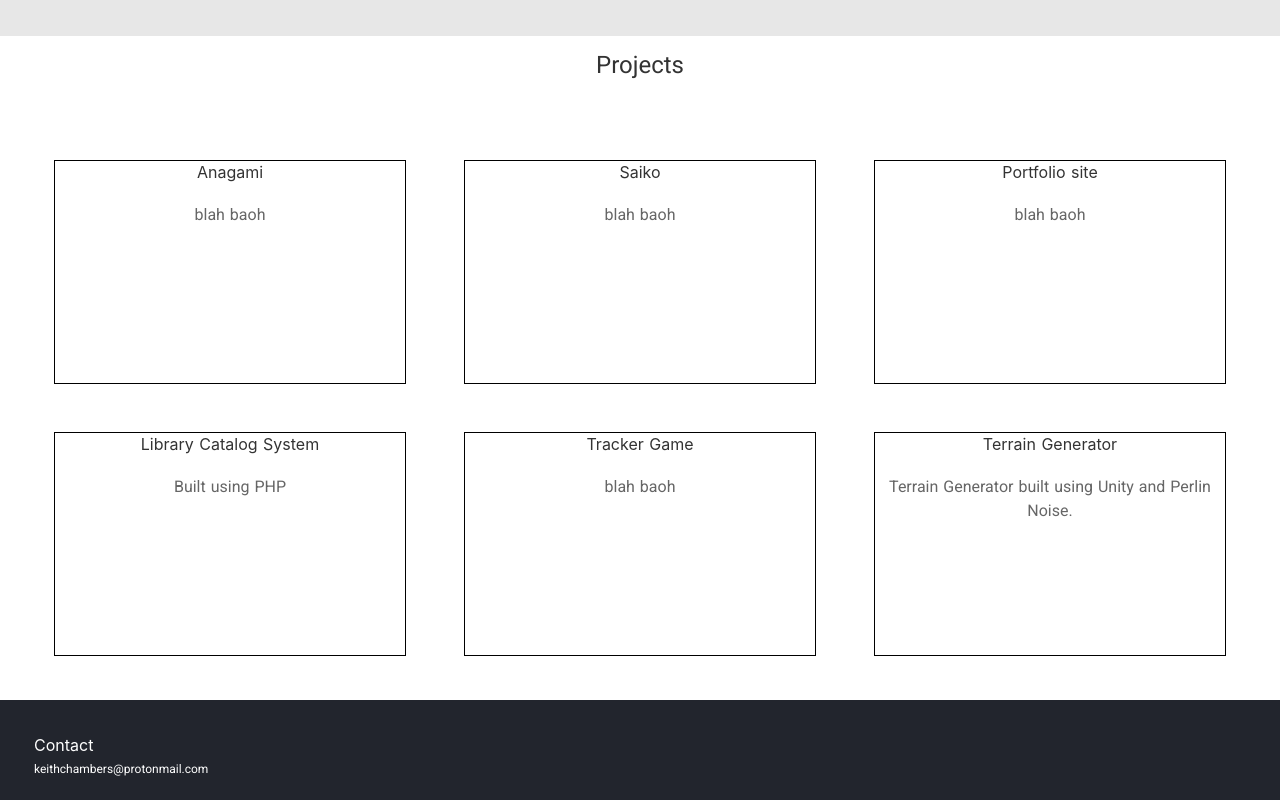
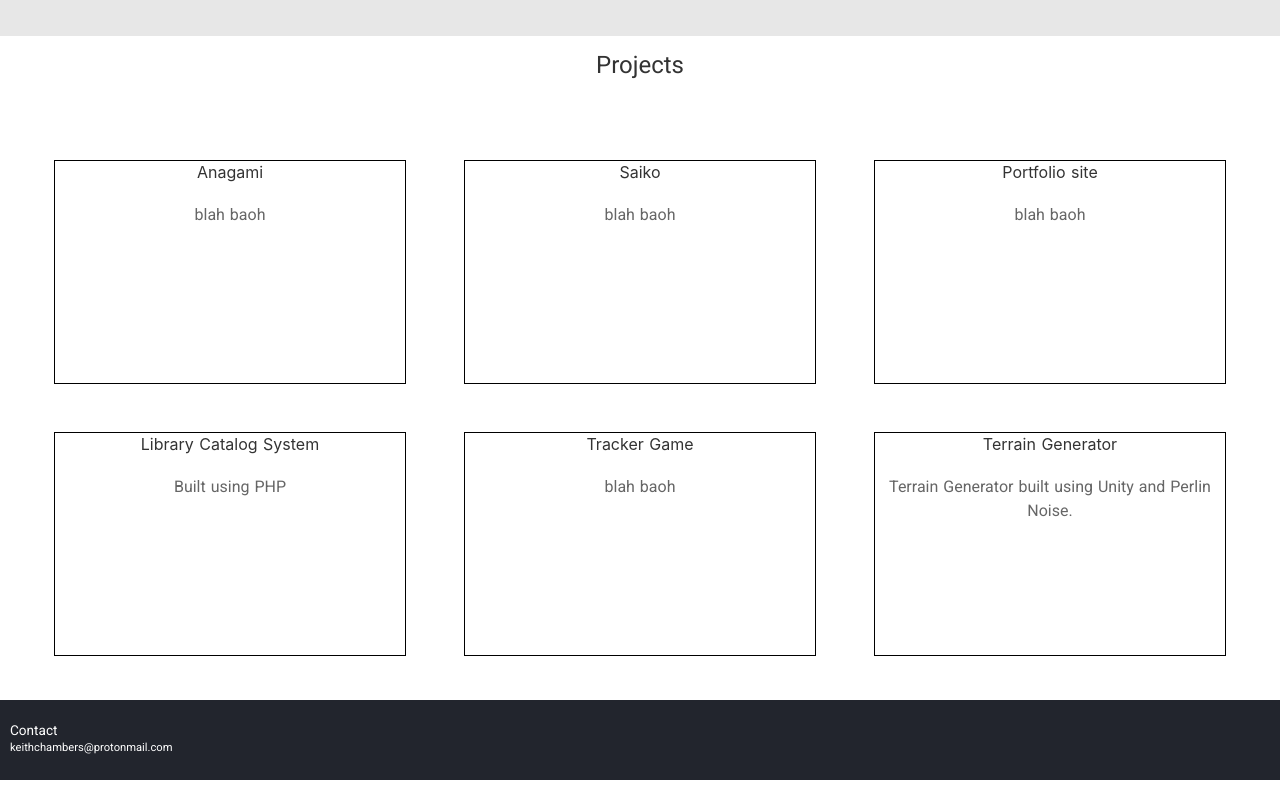
Before and after one commit to kdchambers/PortfolioSite, a Nuxt app: page / in a window 1280 px wide. Shown: the part 978-1778 px from the top of the page. Built offline with nearby package versions, Linux system fonts and the light colour scheme.

Commit message:
Added Footer to layout Tweaked Footer

```diff
--- a/components/Footer.vue
+++ b/components/Footer.vue
@@ -1,8 +1,8 @@
 <template>
     <div>
         <div id="footer_root">
-            <h5>Contact</h5>
-            <p id="emailAddress">keithchambers@protonmail.com</p>
+            <span id="contactFooterHeading">Contact</span>
+            <span id="emailAddress">keithchambers@protonmail.com</span>
         </div>
     </div>
 </template>
@@ -16,20 +16,26 @@
 
 
 <style scoped>
+
     #footer_root {
-      padding-left: 2em;
-      padding-top: 2em;
-      display: flex;
-      flex-direction: column;
+        display: flex;
+        flex-direction: column;
+        justify-content: space-around;
+        align-items: flex-start;
+
     }
 
-    #footer_root * {
-      color: white;
-      padding: 2px;
-      margin: 0px;
+    #contactFooterHeading {
+        margin-top: 20px;
+        font-size: 0.85em;
+    }
+
+    #footer_root > * {
+        color: white;
+        margin-left: 10px;
     }
 
     #emailAddress {
-        font-size: 12px;
+        font-size: 0.70em;
     }
 </style>
--- a/components/NavigationBar.vue
+++ b/components/NavigationBar.vue
@@ -2,10 +2,18 @@
     <div>
         <nav id="nav">
             <div id="headerLogoContainer">
-                <a href="#" id="headerText" class="links">Keith Chambers</a>
+                <nuxt-link to="/" id="headerText" class="links">Keith Chambers</nuxt-link>
             </div>
             <div id="headerBarRHS">
                 <a href="#" id="headerServices" class="links">Services</a>
+                <div uk-dropdown delay-hide="100">
+                    <ul class="uk-nav uk-dropdown-nav">
+                        <li><nuxt-link to="/webdevelopment">Web Development</nuxt-link></li>
+                        <li><nuxt-link to="/appdevelopment">App Development</nuxt-link></li>
+                        <li><nuxt-link to="/privatelessons">Private Lessons</nuxt-link></li>
+                    </ul>
+                </div>
+
                 <a href="#" id="headerContact" class="links">Contact</a>
                 <a href=http://github.com/keith-chambers id="headerGithub">
                     <img src="~/assets/GitHub-Mark-Light-32px.png" alt="Github" />
--- /dev/null
+++ b/layouts/main.vue
@@ -0,0 +1,78 @@
+<template>
+    <div>
+        <div id="root">
+            <Navigation id="navigation"></Navigation>
+            <nuxt />
+            <Footer id="footer"></Footer>
+        </div>
+  </div>
+</template>
+
+<script>
+    import Navigation from '~/components/NavigationBar'
+    import Footer from '~/components/Footer'
+
+    export default {
+        name: 'mainLayout',
+        components: {
+            Navigation,
+            Footer
+        }
+    }
+
+</script>
+
+<style>
+
+    #footer {
+        background-color: #22252D;
+        height: 80px;
+    }
+
+html {
+  font-family: 'Source Sans Pro', -apple-system, BlinkMacSystemFont, 'Segoe UI',
+    Roboto, 'Helvetica Neue', Arial, sans-serif;
+  word-spacing: 1px;
+  -ms-text-size-adjust: 100%;
+  -webkit-text-size-adjust: 100%;
+  -moz-osx-font-smoothing: grayscale;
+  -webkit-font-smoothing: antialiased;
+  box-sizing: border-box;
+}
+
+*,
+*:before,
+*:after {
+  box-sizing: border-box;
+  margin: 0;
+}
+
+.button--green {
+  display: inline-block;
+  border-radius: 4px;
+  border: 1px solid #3b8070;
+  color: #3b8070;
+  text-decoration: none;
+  padding: 10px 30px;
+}
+
+.button--green:hover {
+  color: #fff;
+  background-color: #3b8070;
+}
+
+.button--grey {
+  display: inline-block;
+  border-radius: 4px;
+  border: 1px solid #35495e;
+  color: #35495e;
+  text-decoration: none;
+  padding: 10px 30px;
+  margin-left: 15px;
+}
+
+.button--grey:hover {
+  color: #fff;
+  background-color: #35495e;
+}
+</style>
--- a/pages/index.vue
+++ b/pages/index.vue
@@ -1,29 +1,24 @@
 <template>
   <div id="gridRoot">
-      <Navigation id="navigation"></Navigation>
       <Introduction id="introduction"></Introduction>
       <AboutMe id="aboutMe"></AboutMe>
       <Projects id="projects"></Projects>
-      <Footer id="footer"></Footer>
   </div>
 </template>
 
 <script>
 
-    import Navigation from '~/components/NavigationBar'
     import Introduction from '~/components/Introduction'
     import AboutMe from '~/components/AboutMe'
     import Projects from '~/components/Projects'
-    import Footer from '~/components/Footer'
 
     export default {
-      components: {
-        Navigation,
-        Introduction,
-        AboutMe,
-        Projects,
-        Footer
-      }
+        layout: 'main',
+        components: {
+            Introduction,
+            AboutMe,
+            Projects
+        }
     }
 </script>
 
@@ -41,14 +36,10 @@
       display: grid;
       margin: 0px;
       grid-template-columns: 1fr;
-      grid-template-rows: 4em 500px minmax(450px, auto) minmax(450px, auto) 100px;
-      grid-template-areas: "headerBar" "intro" "aboutMe" "projects" "footer";
+      grid-template-rows: 500px minmax(450px, auto) minmax(450px, auto);
+      grid-template-areas: "intro" "aboutMe" "projects";
     }
 
-    #navigation {
-        grid-area: headerBar;
-        background-color: #22252D;
-    }
 
     #introduction {
       grid-area: intro;
@@ -66,9 +57,4 @@
         background-color: white;
     }
 
-    #footer {
-        grid-area: footer;
-        background-color: #22252D;
-    }
-
 </style>
--- /dev/null
+++ b/pages/webdevelopment/index.vue
@@ -0,0 +1,12 @@
+<template>
+    <h2>Web Development Services</h2>
+
+</template>
+
+<script>
+
+    export default {
+        layout: 'main'
+    }
+
+</script>
```
Also changed, not shown: pages/appdevelopment/index.vue (added), pages/privatelessons/index.vue (added).
